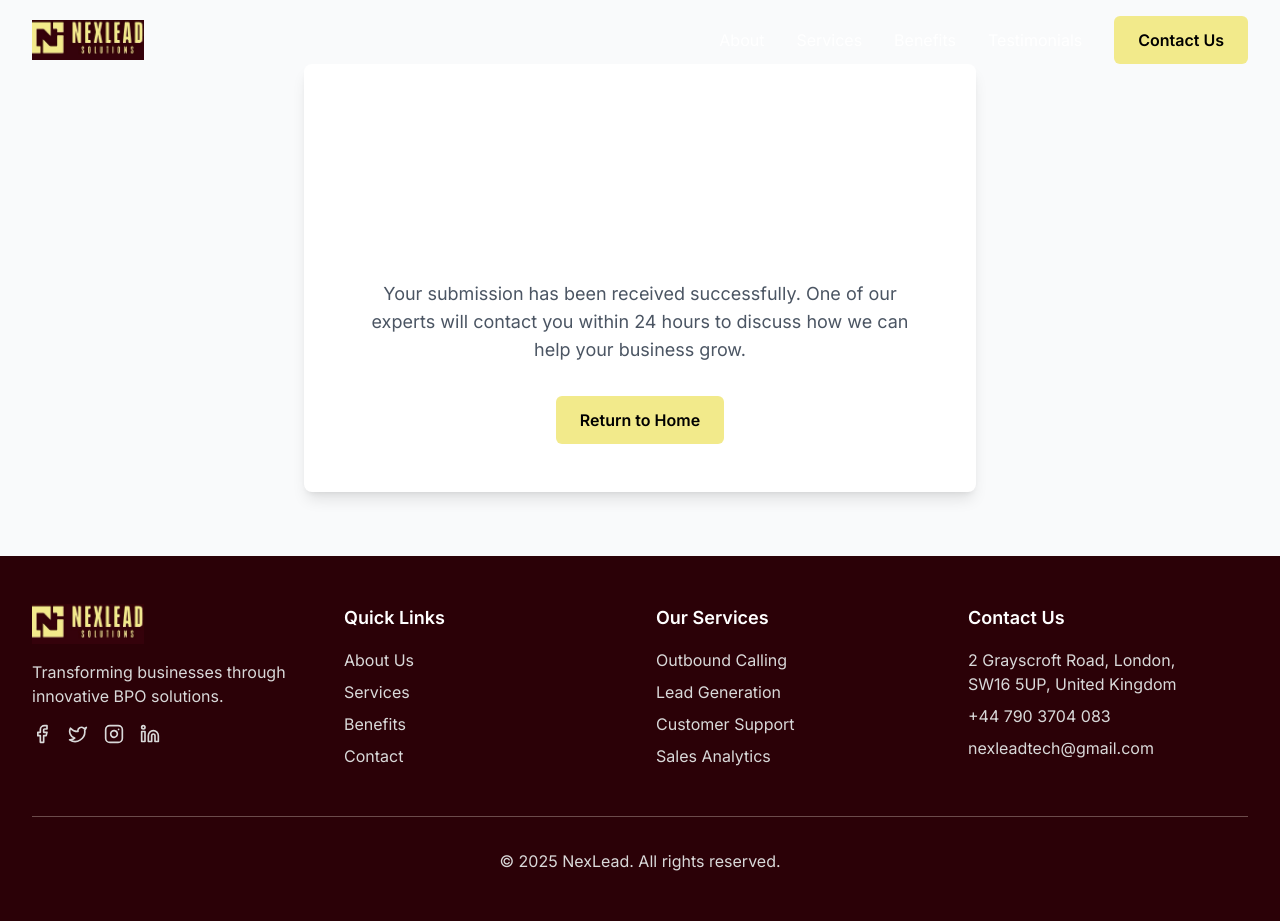
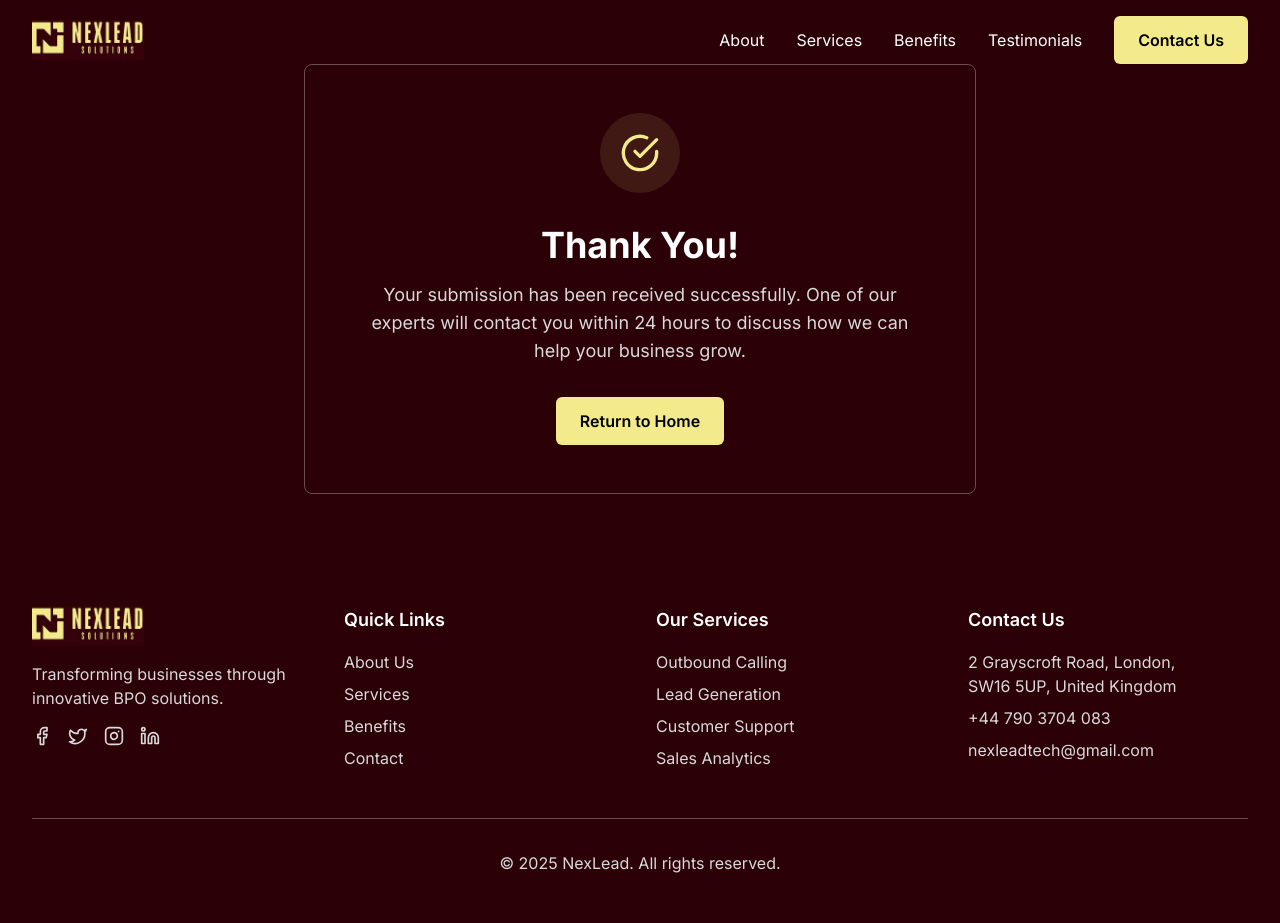
Before and after one commit to Ahsanulk27/NexLead-Landing-Page-Backend, a React (Vite) app: page /thank-you in a window 1280 px wide. Built offline with nearby package versions, Linux system fonts and the light colour scheme.

Commit message:
overall color scheme changed

```diff
--- a/src/components/ContactForm.tsx
+++ b/src/components/ContactForm.tsx
@@ -5,8 +5,6 @@ import { useInView } from "react-intersection-observer";
 import { CheckCircle, AlertCircle } from "lucide-react";
 import axios from "axios";
 
-// API base URL
-// const API_URL = import.meta.env.VITE_API_URL;
 
 type FormData = {
   name: string;
--- a/src/pages/ThankYouPage.tsx
+++ b/src/pages/ThankYouPage.tsx
@@ -6,19 +6,21 @@ import Footer from "../components/Footer";
 
 const ThankYouPage: React.FC = () => {
   return (
-    <div className="min-h-screen flex flex-col">
+    <div className="min-h-screen flex flex-col bg-button-dark">
       <Header />
 
-      <main className="flex-grow flex items-center justify-center py-16 bg-gray-50">
+      <main className="flex-grow flex items-center justify-center py-16">
         <div className="container-custom">
-          <div className="max-w-2xl mx-auto bg-white rounded-lg shadow-lg p-8 md:p-12 text-center">
-            <div className="inline-flex items-center justify-center w-20 h-20 bg-nexlead-green bg-opacity-10 rounded-full mb-8">
-              <CheckCircle size={40} className="text-nexlead-green" />
+          <div className="max-w-2xl mx-auto bg-button-dark border border-border-muted rounded-lg p-8 md:p-12 text-center">
+            <div className="inline-flex items-center justify-center w-20 h-20 bg-primary-yellow bg-opacity-10 rounded-full mb-8">
+              <CheckCircle size={40} className="text-primary-yellow" />
             </div>
 
-            <h1 className="text-3xl md:text-4xl font-bold mb-4">Thank You!</h1>
+            <h1 className="text-3xl md:text-4xl font-bold mb-4 text-text-light">
+              Thank You!
+            </h1>
 
-            <p className="text-lg text-gray-600 mb-8">
+            <p className="text-lg text-text-muted mb-8">
               Your submission has been received successfully. One of our experts
               will contact you within 24 hours to discuss how we can help your
               business grow.
```
